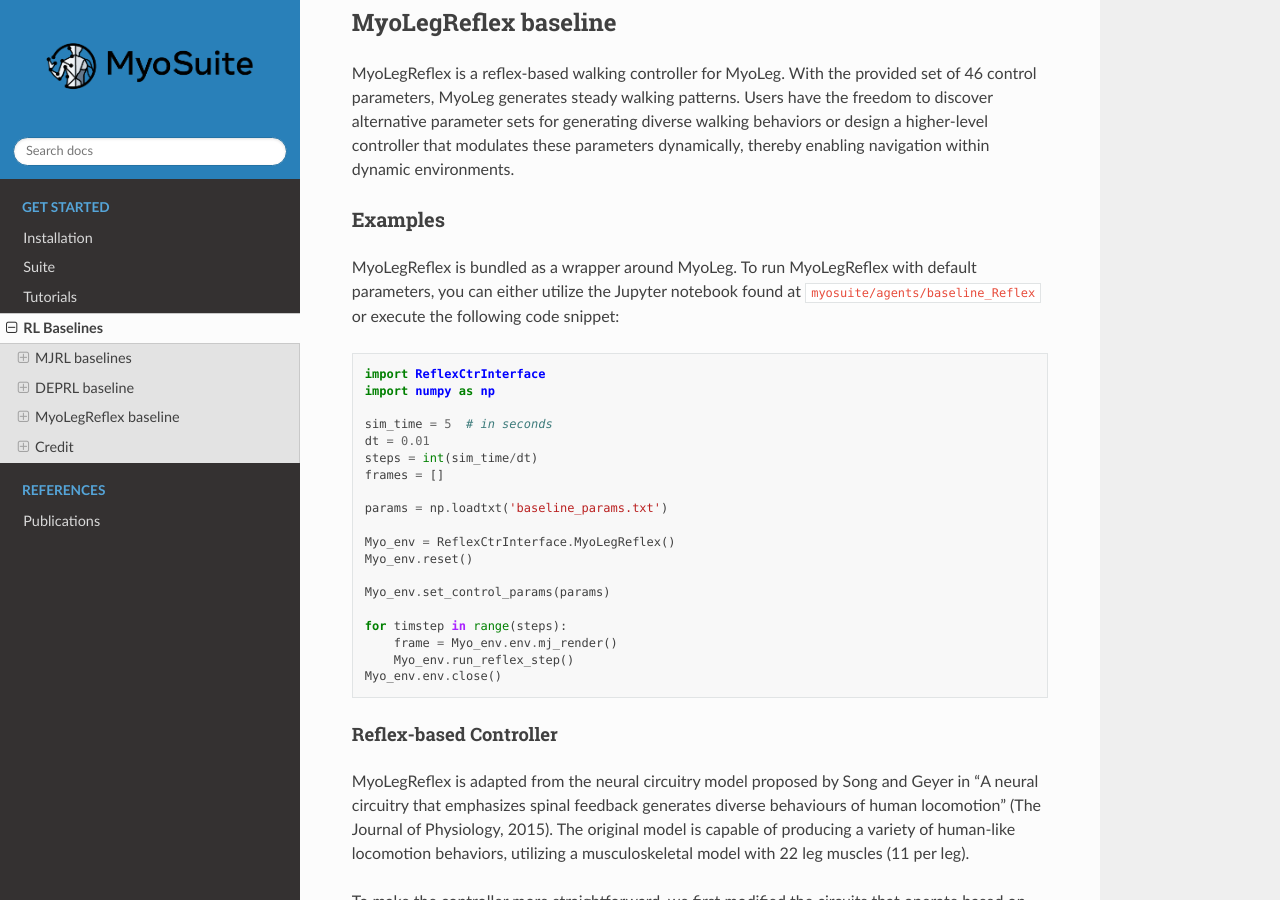
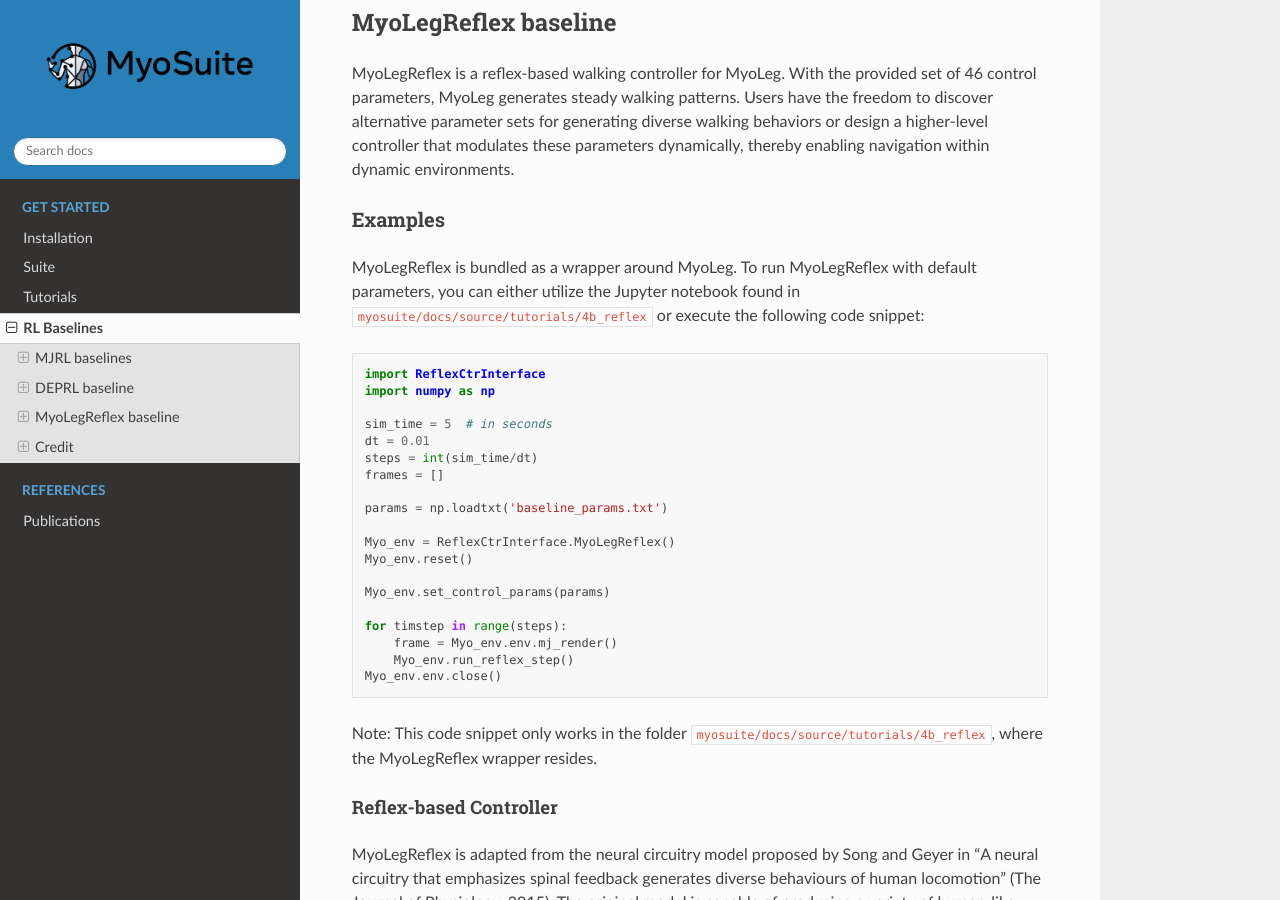
Before and after one commit to MyoHub/myosuite, a Sphinx documentation site: the page built from docs/source/baselines.rst, in a window 1280 px wide and 900 px high, scrolled down 3105 px. Built offline with Sphinx 7.4.7 and the Read the Docs theme 2.0.0, drawn with Linux system fonts in a browser that asks for light colours.

Commit message:
Updated baseline.rst, fixed path to myoleg model

```diff
--- a/docs/source/baselines.rst
+++ b/docs/source/baselines.rst
@@ -155,7 +155,7 @@ MyoLegReflex is a reflex-based walking controller for MyoLeg. With the provided
 Examples
 ~~~~~~~~~~~~~~
 
-MyoLegReflex is bundled as a wrapper around MyoLeg. To run MyoLegReflex with default parameters, you can either utilize the Jupyter notebook found at ``myosuite/agents/baseline_Reflex`` or execute the following code snippet:
+MyoLegReflex is bundled as a wrapper around MyoLeg. To run MyoLegReflex with default parameters, you can either utilize the Jupyter notebook found in ``myosuite/docs/source/tutorials/4b_reflex`` or execute the following code snippet:
 
 .. code-block:: python
 
@@ -178,6 +178,8 @@ MyoLegReflex is bundled as a wrapper around MyoLeg. To run MyoLegReflex with def
         frame = Myo_env.env.mj_render()
         Myo_env.run_reflex_step()
     Myo_env.env.close()
+
+Note: This code snippet only works in the folder ``myosuite/docs/source/tutorials/4b_reflex``, where the MyoLegReflex wrapper resides.
 
 Reflex-based Controller
 -----------------------
--- a/docs/source/tutorials/4b_reflex/ReflexCtrInterface.py
+++ b/docs/source/tutorials/4b_reflex/ReflexCtrInterface.py
@@ -56,7 +56,7 @@ class MyoLegReflex(object):
         curr_dir = os.getcwd()
         register_env_variant(
                     env_id='myoLegDemo-v0',
-                    variants={'model_path': curr_dir+'/../../simhive/myo_sim/myoleg/myoleg_v0.52(mj120).mjb',
+                    variants={'model_path': curr_dir+'/../../../../myosuite/simhive/myo_sim/myoleg/myoleg_v0.52(mj120).mjb',
                               'normalize_act':False},
                     variant_id='MyoLegReflex-v0',
                     silent=False
@@ -199,7 +199,7 @@ class MyoLegReflex(object):
         # Check if the simulation is still alive (height of pelvs still above threshold, has not fallen down yet)
         if self.env.sim.data.get_body_xpos('pelvis')[2] < 0.65: # (Emprical testing) Even for very bent knee walking, height of pelvis is about 0.78
             is_done = True
-        if temp_pel_euler[1] < np.deg2rad(-30) or temp_pel_euler[1] > np.deg2rad(30):
+        if temp_pel_euler[2] < np.deg2rad(-30) or temp_pel_euler[2] > np.deg2rad(30):
             # Punish for too much pitch of pelvis
             is_done = True
 
```
Also changed, not shown: docs/source/tutorials/4b_reflex/MyoSuite_MyoReflex_Walk.ipynb.
